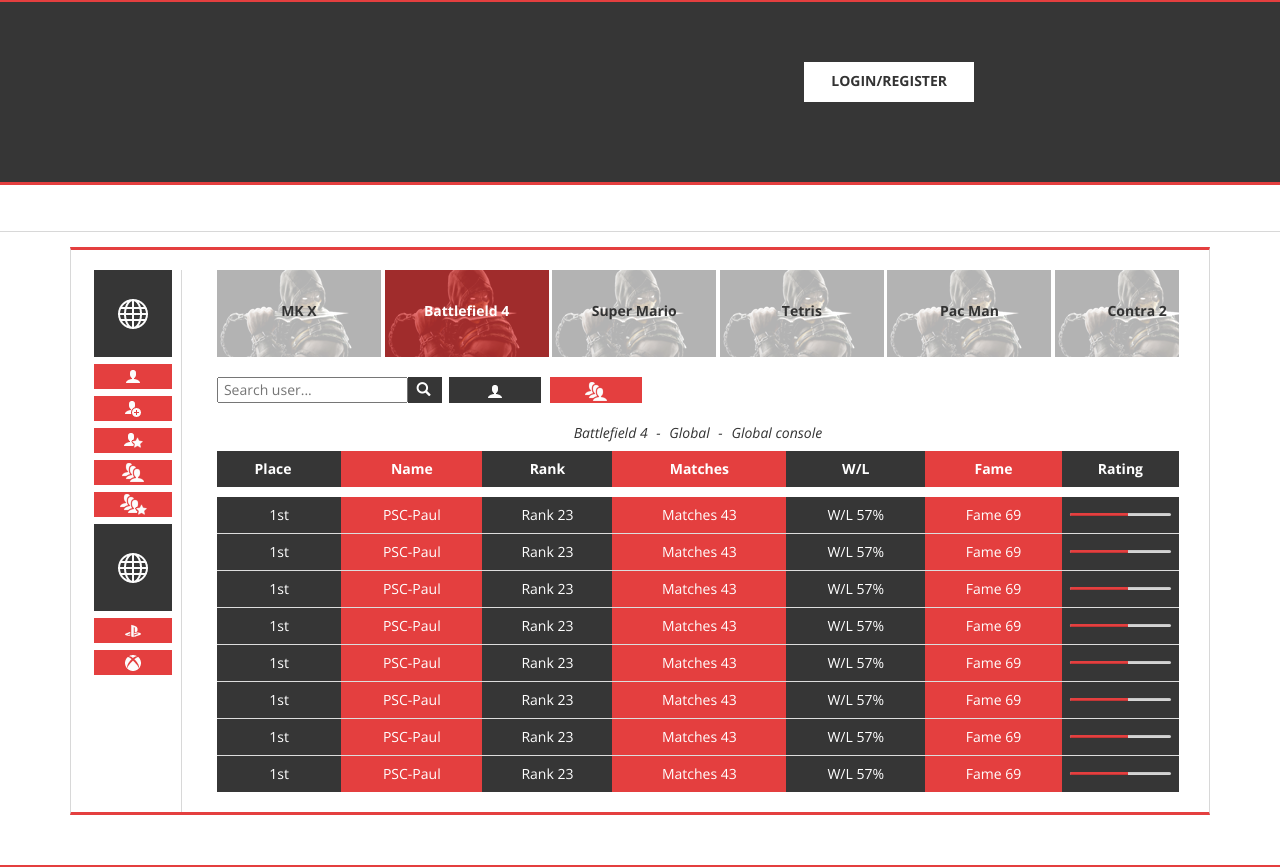
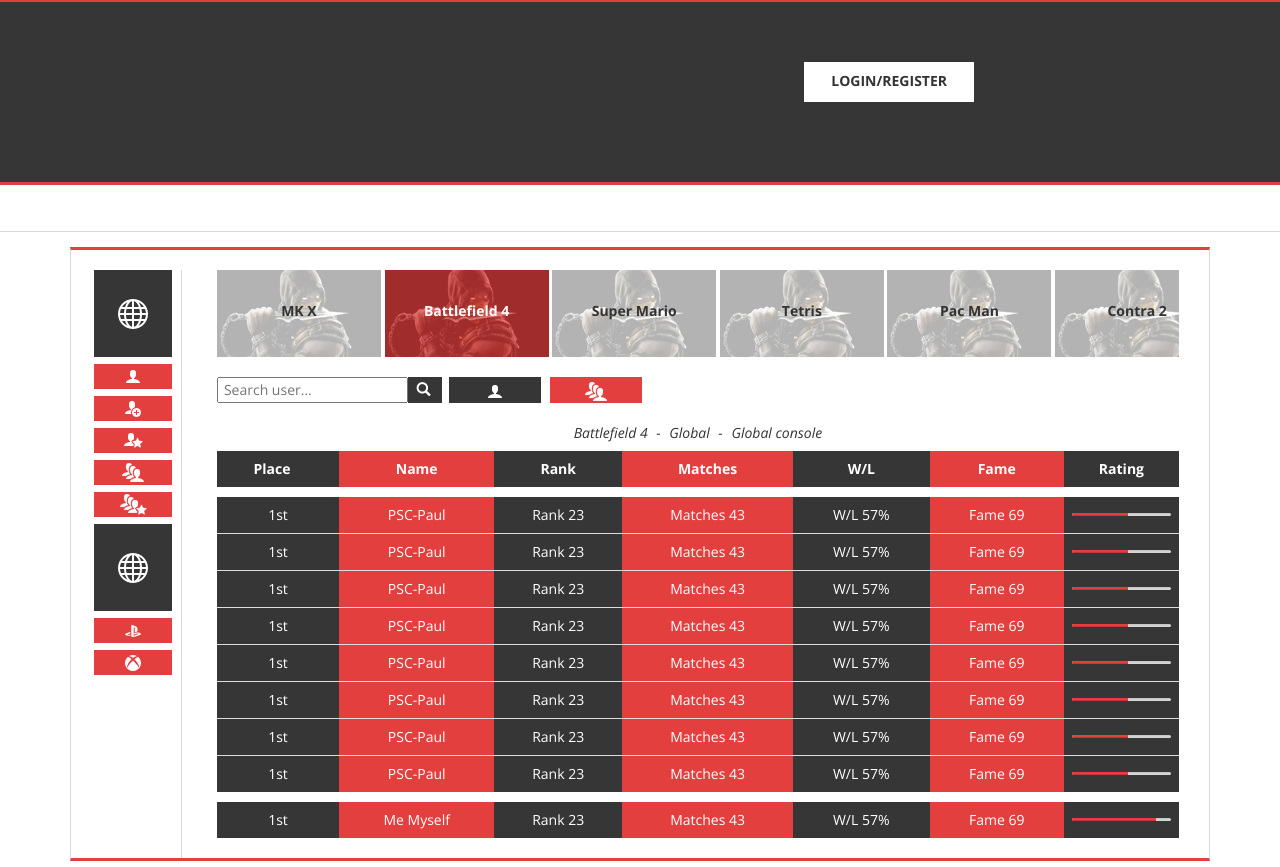
Before and after one commit to MikolajSzczepkowski/leaderboards, a plain HTML site: page index.html in a window 1280 px wide. Shown: the part 73-940 px from the top of the page. Drawn offline with nearby package versions, Linux system fonts and the light colour scheme.

Commit message:
table footer

```diff
--- a/index.html
+++ b/index.html
@@ -424,6 +424,24 @@
 									</td>
 								</tr>
 							</tbody>
+							<tfoot>
+								<tr>
+									<td>1st</td>
+									<td><a href="#">Me Myself</a></td>
+									<td>Rank 23</td>
+									<td>Matches 43</td>
+									<td>W/L 57%</td>
+									<td>Fame 69</td>
+									<td>
+										<div class="progress table-progressbar">
+											<div class="progress-bar table-progressbar-cover" role="progressbar" aria-valuenow="85" aria-valuemin="0" aria-valuemax="100" style="width:85%"></div>
+										</div>
+									</td>
+									<td>
+										<span class="badge">85%</span>
+									</td>
+								</tr>
+							</tfoot>
 						</table>
 					</div>
 				</div>
--- a/style/leaderboards_style.css
+++ b/style/leaderboards_style.css
@@ -50,6 +50,9 @@
 .table-leaderboard thead{
 	border-bottom: 10px solid #fff;
 }
+.table-leaderboard tfoot{
+	border-top: 10px solid #fff;
+}
 .table-leaderboard thead tr th{
 	text-align: center;
 }
@@ -62,13 +65,13 @@
 	transform: rotate(180deg);
 	margin: -6px -32px -8px 0;
 }
-.table-leaderboard tbody tr td:last-child{
+.table-leaderboard tbody tr td:last-child, .table-leaderboard tfoot tr td:last-child{
 	margin: 20px 0 0 -40px;
 	border: none;
 	position: absolute;
 	background: none;
 }
-.table-leaderboard tbody tr:hover td:last-child{
+.table-leaderboard tbody tr:hover td:last-child, .table-leaderboard tfoot tr:hover td:last-child{
 	background: none;
 }
 .table-leaderboard tr th:nth-child(even), .table tr td:nth-child(even){
@@ -90,13 +93,13 @@
 	position: relative;
 	background: #d8d8d8;
 }
-.table-leaderboard tbody tr td span{
+.table-leaderboard tbody tr td span, .table-leaderboard tfoot tr td span{
 	margin: 0 0 0 -15px;
 	position: absolute;
 	opacity: 0;
 	z-index: 2;
 }
-.table-leaderboard tbody tr:hover td span{
+.table-leaderboard tbody tr:hover td span, .table-leaderboard tfoot tr:hover td span{
 	opacity: 1;
 }
 .table-progressbar-cover{
@@ -150,7 +153,7 @@
 	.table-leaderboard thead tr th:nth-of-type(1){
 		padding-right: 20px;
 	}
-	.table-leaderboard tbody tr td:last-child{
+	.table-leaderboard tbody tr td:last-child, .table-leaderboard tfoot tr td:last-child{
 		margin: 0 0 0 -45px;
 	}
 }
@@ -176,7 +179,7 @@
 	.leaderboard-menu a img{
 		width: 78px;
 	}
-	.table-leaderboard tbody tr td:last-child{
+	.table-leaderboard tbody tr td:last-child, .table-leaderboard tfoot tr td:last-child{
 		margin: 0 0 0 -60px;
 	}
 }
@@ -192,7 +195,7 @@
 	.leaderboard-menu a img{
 		margin: 0 0 7px 0;
 	}
-	.table-leaderboard tbody tr td:last-child{
+	.table-leaderboard tbody tr td:last-child, .table-leaderboard tfoot tr td:last-child{
 		margin: 0 0 0 -70px;
 	}
 }
@@ -200,4 +203,10 @@
 	.search-leaderboard div input {
 		padding: 2px 5px;
 	}
+	.table-leaderboard thead tr th.current img {
+	    margin: -12px -32px -4px 0;
+	}
+	.table-leaderboard thead tr th.current img.change-order{
+		margin: -8px -32px -8px 0;
+	}
 }
```
